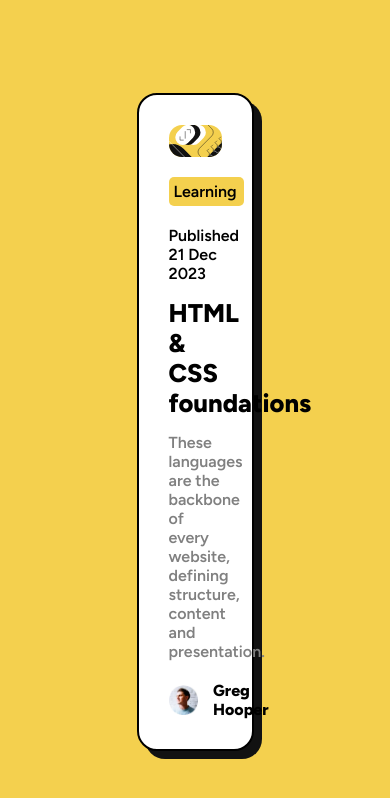
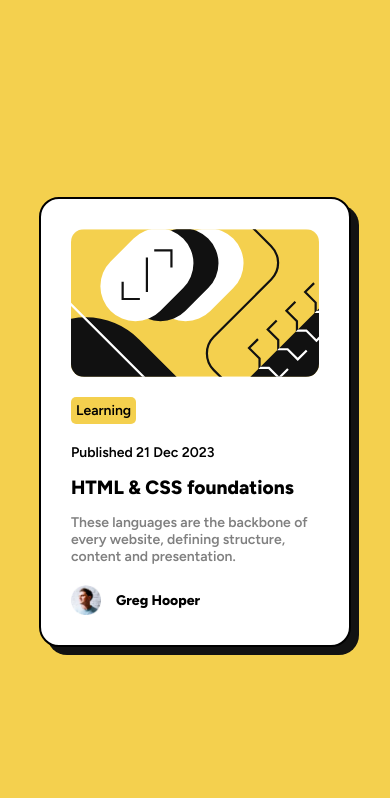
Before and after one commit to Samad-Azeez/Blog-preview-card, a plain HTML site: page index.html in a window 390 px wide. Drawn offline with Linux system fonts and the light colour scheme.

Commit message:
update-on-responsiveness

```diff
--- a/styles.css
+++ b/styles.css
@@ -61,6 +61,10 @@ h1{
     font-weight: 800;
 }
 
+h1:active{
+    color: hsl(47, 88%, 63%);
+}
+
 #card-fotter{
     display: flex;
     justify-content: flex-start;
@@ -79,3 +83,33 @@ h1{
 #card-fotter > p{
     font-weight: 800;
 }
+
+/* Tablet responsiveness */
+@media (min-width: 426px) and (max-width: 1023px){
+    #card{
+        width: 50%;
+    }
+
+    #learning{
+        width: 73px
+    }
+}
+
+/* Phone responsiveness */
+@media (max-width: 425px) and (max-width: 1023px){
+    #card{
+        width: 80%;
+    }
+
+    h1{
+        font-size: 1.2rem;
+    }
+
+    p{
+        font-size: 14px;
+    }
+
+    #learning{
+        width: 65px;
+    }
+}
```
